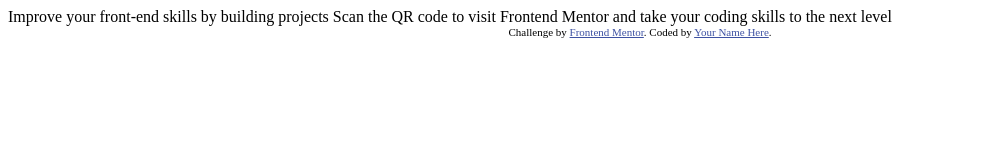
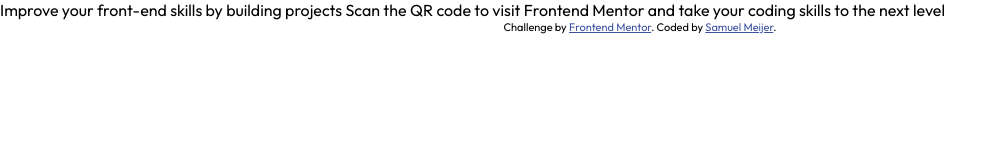
Before and after one commit to SamuelMeijer/fm-qr-code-component, a plain HTML site: page index.html in a window 1280 px wide. Shown: the whole page, without its empty margins (0-1006 px from the left). Drawn offline with Linux system fonts and the light colour scheme.

Commit message:
Adding basic css

```diff
--- a/index.html
+++ b/index.html
@@ -1,28 +1,29 @@
 <!DOCTYPE html>
 <html lang="en">
-<head>
-  <meta charset="UTF-8">
-  <meta name="viewport" content="width=device-width, initial-scale=1.0"> <!-- displays site properly based on user's device -->
+  <head>
+    <meta charset="UTF-8" />
+    <meta name="viewport" content="width=device-width, initial-scale=1.0" />
+    <!-- displays site properly based on user's device -->
 
-  <link rel="icon" type="image/png" sizes="32x32" href="./images/favicon-32x32.png">
+    <link
+      rel="icon"
+      type="image/png"
+      sizes="32x32"
+      href="./images/favicon-32x32.png"
+    />
+    <link rel="stylesheet" href="style.css" />
+    <title>Frontend Mentor | QR code component</title>
+  </head>
+  <body>
+    Improve your front-end skills by building projects Scan the QR code to visit
+    Frontend Mentor and take your coding skills to the next level
 
-  <title>Frontend Mentor | QR code component</title>
-
-  <!-- Feel free to remove these styles or customise in your own stylesheet 👍 -->
-  <style>
-    .attribution { font-size: 11px; text-align: center; }
-    .attribution a { color: hsl(228, 45%, 44%); }
-  </style>
-</head>
-<body>
-
-  Improve your front-end skills by building projects
-
-  Scan the QR code to visit Frontend Mentor and take your coding skills to the next level
-
-  <div class="attribution">
-    Challenge by <a href="https://www.frontendmentor.io?ref=challenge" target="_blank">Frontend Mentor</a>.
-    Coded by <a href="#">Your Name Here</a>.
-  </div>
-</body>
+    <footer class="attribution">
+      Challenge by
+      <a href="https://www.frontendmentor.io?ref=challenge" target="_blank"
+        >Frontend Mentor</a
+      >. Coded by <a href="#">Samuel Meijer</a>.
+      <!-- TODO: Add link to GitHub-repo -->
+    </footer>
+  </body>
 </html>
--- /dev/null
+++ b/style.css
@@ -0,0 +1,40 @@
+/* Importing Font */
+@import url("https://fonts.googleapis.com/css2?family=Outfit:wght@400;700&display=swap");
+
+/* Variables */
+:root {
+  --White: hsl(0, 0%, 100%);
+  --Light-gray: hsl(212, 45%, 89%);
+  --Grayish-blue: hsl(220, 15%, 55%);
+  --Dark-blue: hsl(218, 44%, 22%);
+}
+
+/* CSS-Reset */
+* {
+  margin: 0;
+  border: 0;
+  padding: 0;
+  box-sizing: border-box;
+}
+
+body {
+  max-width: 1440px;
+  min-height: 100vh;
+  margin: 0 auto;
+
+  font-family: "Outfit", sans-serif;
+}
+
+p {
+  /* === 15px */
+  font-size: 0.9375rem;
+  font-weight: 400;
+}
+
+.attribution {
+  font-size: 11px;
+  text-align: center;
+}
+.attribution a {
+  color: hsl(228, 45%, 44%);
+}
```
